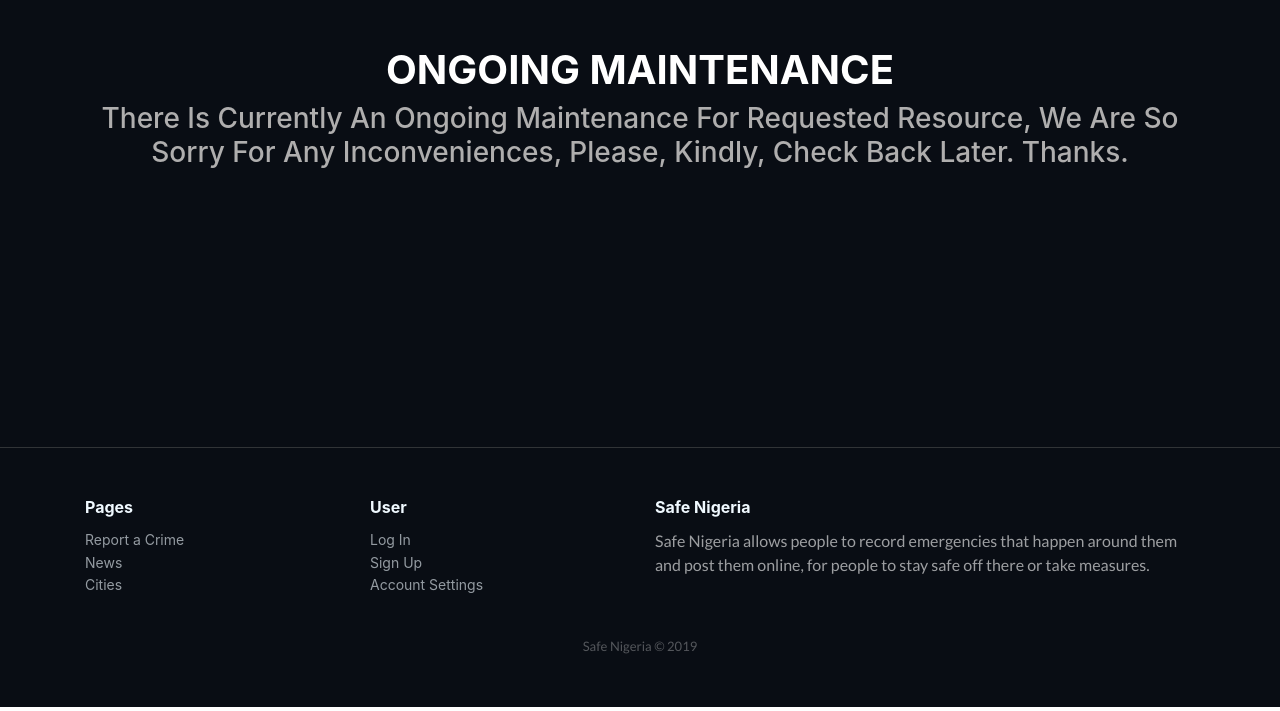
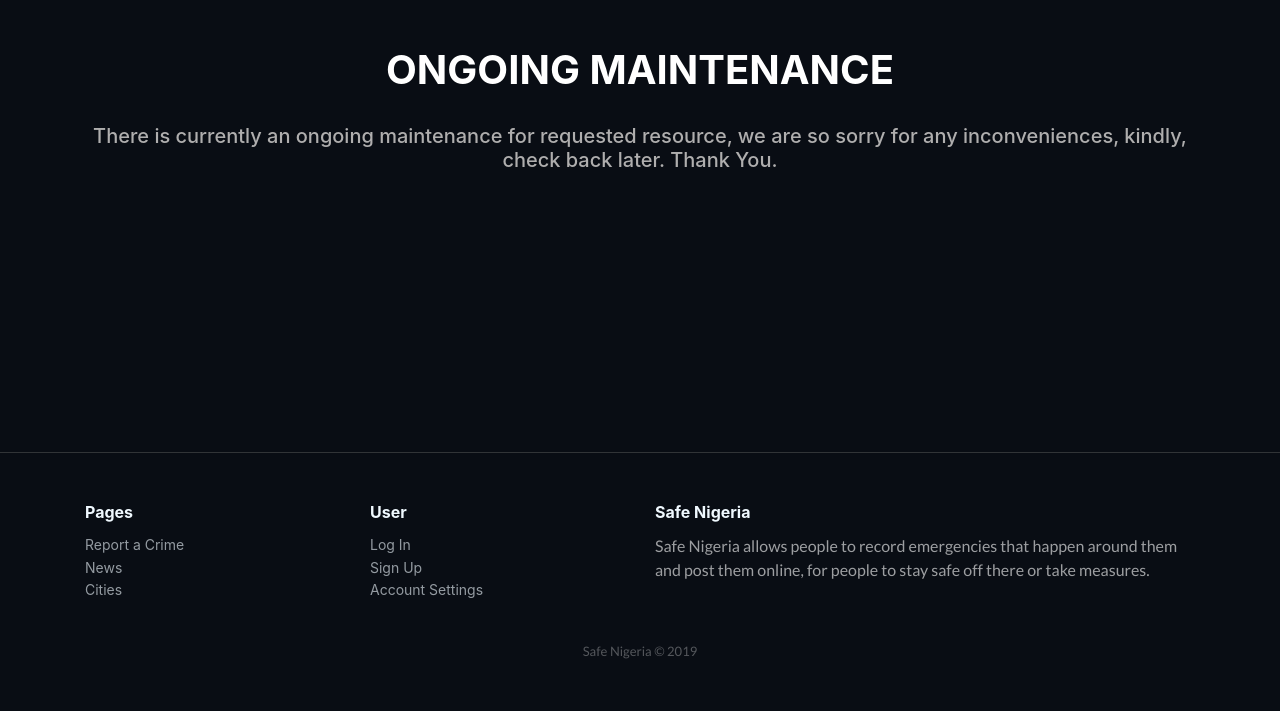
Before and after one commit to ProsperChuks/SafeNigeria, a Django app: template core/templates/core/500.html in a window 1280 px wide. Shown: the part 57-768 px from the top of the page. Run offline with Django 3.2, Linux system fonts and the light colour scheme; the template is opened without the code that fills it, so the values that code supplies are empty; some libraries are stand-ins or nearby versions.

Commit message:
Attempt to style error pages :: 003 ::

```diff
--- a/core/templates/core/404.html
+++ b/core/templates/core/404.html
@@ -6,14 +6,14 @@
 <div style="background-color:#090d14;padding-top:46px;padding-bottom:36px;height:">
     <div class="container">
         <div class="row">
-            <div class="col-md-12" style="height: 365px; text-align: center;">
+            <div class="col-md-12" style="height: 370px; text-align: center;">
                 <h1 style="font-size:40px;font-weight:bold" class="text-white mb-2">No resource found</h1>
-                <h3 class="text-capitalize" style="color: #afaeae">
+                <h5 style="color: #afaeae; padding-top: 22px;">
                     Oops!... resource requested not found
                     &emsp; &emsp;
                     <a href="{% url 'core:index' %}" class="text-primary text-md">
                         go to homepage</a>
-                </h3>
+                </h5>
             </div>
         </div>
     </div>
--- a/core/templates/core/500.html
+++ b/core/templates/core/500.html
@@ -6,13 +6,13 @@
 <div style="background-color:#090d14;padding-top:46px;padding-bottom:36px;">
     <div class="container">
         <div class="row">
-            <div class="col-md-12" style="height: 365px; text-align: center;">
+            <div class="col-md-12" style="height: 370px; text-align: center;">
                 <h1 style="font-size:40px;font-weight:bold" class="text-white mb-2">
                     Ongoing Maintenance</h1>
-                <h3 class="text-capitalize" style="color: #afaeae">
+                <h5 style="color: #afaeae; padding-top: 22px">
                     There is currently an ongoing maintenance for requested resource,
-                    we are so sorry for any inconveniences, please, kindly, check back later. Thanks.
-                </h3>
+                    we are so sorry for any inconveniences, kindly, check back later. Thank You.
+                </h5>
             </div>
         </div>
     </div>
```
